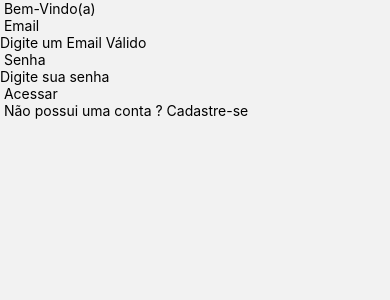
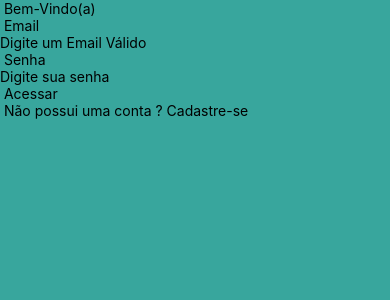
Before and after one commit to Victor-Sarti/LoginAnimado, a React Native app: screen /SingIn in a window 390 px wide. Shown: the top 300 px of the page. Built offline with nearby package versions, Linux system fonts and the light colour scheme.

Commit message:
feat: styles container

```diff
--- a/src/pages/SignIn/index.js
+++ b/src/pages/SignIn/index.js
@@ -3,7 +3,7 @@ import { View, Text, StyleSheet, TextInput, TouchableOpacity } from "react-nativ
 import * as Animatable from 'react-native-animatable'
 export default function SignIn(){
     return (
-        <View styles={styles.container}>
+        <View style={styles.container}>
           <Animatable.View animation="fadeInLeft" delay={500} style={styles.containerHeader}>
             <Text style={styles.message}> Bem-Vindo(a)</Text>
           </Animatable.View>
@@ -29,9 +29,8 @@ export default function SignIn(){
 }
 
 const styles = StyleSheet.create({
-    container:{
-
-    }
-}
-
-)
+   container:{
+    flex: 1,
+    backgroundColor: '#38a69d'
+   },
+})
```
